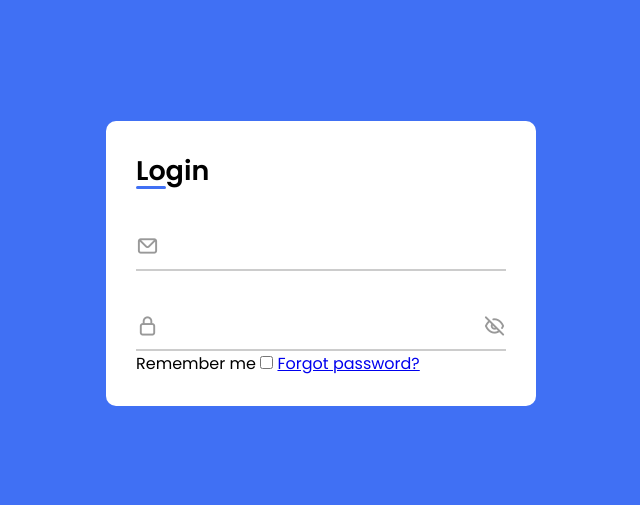
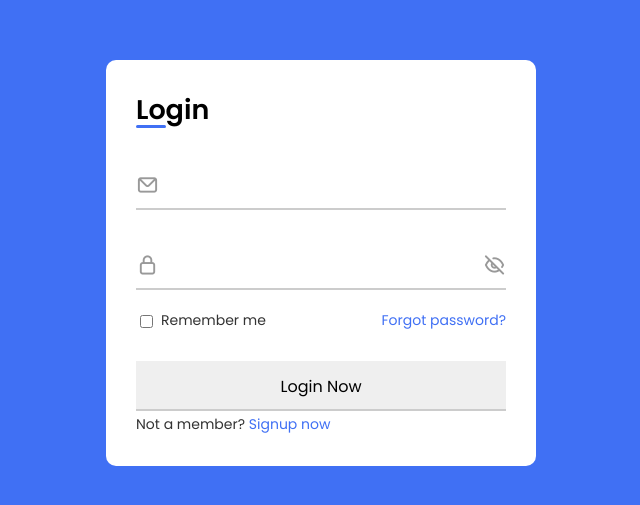
Before and after one commit to xemmefxMFx/testPractice, a plain HTML site: page testForm/respoLogin_andRegistrationform/index.html in a window 1280 px wide. Shown: the part 137-642 px from the top of the page, without its empty margins (319-959 px from the left). Drawn offline with nearby package versions, Linux system fonts and the light colour scheme.

Commit message:
Add Login and Signup option

```diff
--- a/testForm/respoLogin_andRegistrationform/index.html
+++ b/testForm/respoLogin_andRegistrationform/index.html
@@ -30,14 +30,23 @@
 
                     <div class="checkbox-text">
                         <div class="checkbox-content">
+                            <input type="checkbox" id="logCheck">
                             <label for="logCheck" class="text">Remember me</label>
-                            <input type="checkbox" id="logCheck">
+                        </div>
 
-                            <a href="#" class="text">Forgot password?</a>
+                        <a href="#" class="text">Forgot password?</a>
+                    </div>
 
-                        </div>
+                    <div class="input-field button">
+                        <input type="button" value="Login Now">
                     </div>
                 </form>
+
+                <div class="login-signup">
+                    <span class="text">Not a member?
+                        <a href="#" class="text signup-text">Signup now</a>
+                    </span>
+                </div>
             </div>
         </div>
     </div>
--- a/testForm/respoLogin_andRegistrationform/styles.css
+++ b/testForm/respoLogin_andRegistrationform/styles.css
@@ -96,3 +96,34 @@ body {
 .input-field i.showHidePw {
     right: 0;
 }
+
+.form .checkbox-text {
+    display: flex;
+    align-items: center;
+    justify-content: space-between;
+    margin-top: 20px;
+}
+
+.checkbox-text .checkbox-content {
+    display: flex;
+    align-items: center;
+}
+
+.checkbox-content input {
+    accent-color: #f00;
+    margin: 0 8px -2px 4px;
+}
+
+.form .text {
+    color: #333;
+    font-size: 14px;
+}
+
+.form a.text {
+    color: #4070f4;
+    text-decoration: none;
+}
+
+.form a:hover {
+    text-decoration: underline;
+}
```
